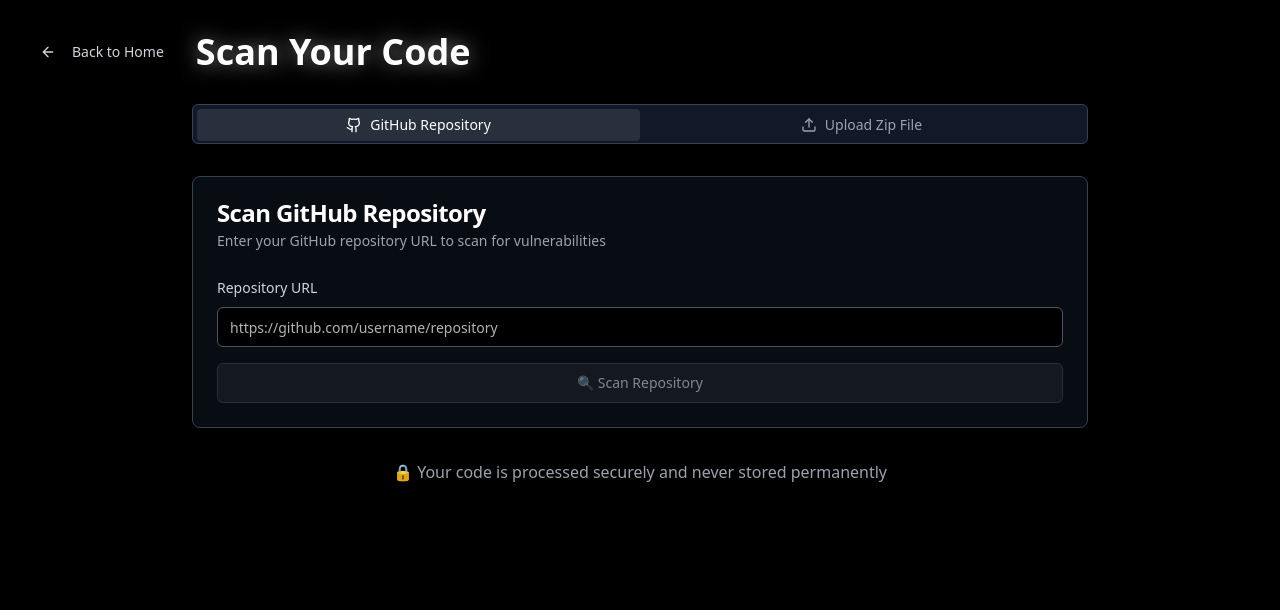
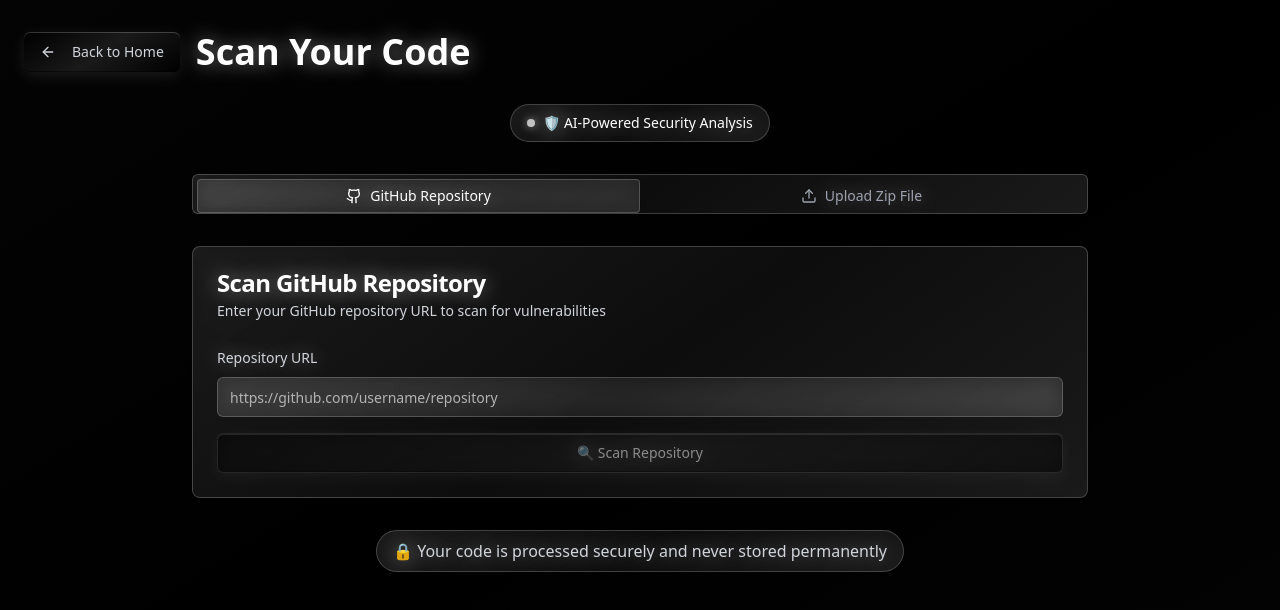
Before and after one commit to censorly/censorly, a React (Vite) app: page /scan in a window 1280 px wide. Shown: the top 610 px of the page. Built offline with nearby package versions, Linux system fonts and the light colour scheme.

Commit message:
Style: Improve /scan page theme
Adjusted the styling of the /scan page to better align with the website's overall theme.

```diff
--- a/src/pages/Scan.tsx
+++ b/src/pages/Scan.tsx
@@ -35,13 +35,18 @@ const Scan = () => {
   };
 
   return (
-    <div className="min-h-screen bg-black text-white">
-      <div className="container mx-auto px-6 py-8">
+    <div className="min-h-screen bg-black text-white relative overflow-hidden">
+      {/* Background effect similar to Hero */}
+      <div className="absolute inset-0 w-full h-full opacity-30">
+        <div className="absolute inset-0 bg-gradient-to-br from-white/5 via-transparent to-white/5"></div>
+      </div>
+
+      <div className="container mx-auto px-6 py-8 relative z-10">
         <div className="flex items-center mb-8">
           <Button
             variant="ghost"
             onClick={() => navigate("/")}
-            className="text-gray-300 hover:text-white hover:bg-white/10 mr-4"
+            className="text-gray-300 hover:text-white hover:bg-white/10 mr-4 shine-effect shiny-border"
           >
             <ArrowLeft className="w-4 h-4 mr-2" />
             Back to Home
@@ -50,18 +55,26 @@ const Scan = () => {
         </div>
 
         <div className="max-w-4xl mx-auto">
+          {/* AI Badge similar to Hero */}
+          <div className="flex justify-center mb-8">
+            <div className="inline-flex items-center px-4 py-2 glass-effect rounded-full shiny-border animate-fade-in">
+              <div className="w-2 h-2 bg-white rounded-full mr-2 animate-pulse shadow-[0_0_10px_rgba(255,255,255,0.8)]"></div>
+              <span className="text-sm text-white glow-text">🛡️ AI-Powered Security Analysis</span>
+            </div>
+          </div>
+
           <Tabs defaultValue="github" className="w-full">
-            <TabsList className="grid w-full grid-cols-2 mb-8 bg-gray-900 border border-gray-700">
+            <TabsList className="grid w-full grid-cols-2 mb-8 glass-effect border border-white/20 shiny-border">
               <TabsTrigger
                 value="github"
-                className="data-[state=active]:bg-white/10 data-[state=active]:text-white text-gray-400"
+                className="data-[state=active]:glass-effect data-[state=active]:text-white text-gray-400 glow-text transition-all duration-300"
               >
                 <Github className="w-4 h-4 mr-2" />
                 GitHub Repository
               </TabsTrigger>
               <TabsTrigger
                 value="upload"
-                className="data-[state=active]:bg-white/10 data-[state=active]:text-white text-gray-400"
+                className="data-[state=active]:glass-effect data-[state=active]:text-white text-gray-400 glow-text transition-all duration-300"
               >
                 <Upload className="w-4 h-4 mr-2" />
                 Upload Zip File
@@ -69,47 +82,47 @@ const Scan = () => {
             </TabsList>
 
             <TabsContent value="github">
-              <Card className="bg-gray-900/50 border-gray-700 backdrop-blur-sm">
+              <Card className="glass-effect border border-white/20 backdrop-blur-sm shiny-border">
                 <CardHeader>
-                  <CardTitle className="text-white">Scan GitHub Repository</CardTitle>
-                  <CardDescription className="text-gray-400">
+                  <CardTitle className="text-white glow-text">Scan GitHub Repository</CardTitle>
+                  <CardDescription className="text-gray-300">
                     Enter your GitHub repository URL to scan for vulnerabilities
                   </CardDescription>
                 </CardHeader>
                 <CardContent className="space-y-4">
                   <div className="space-y-2">
-                    <label className="text-sm text-gray-300">Repository URL</label>
+                    <label className="text-sm text-gray-300 glow-text">Repository URL</label>
                     <Input
                       placeholder="https://github.com/username/repository"
                       value={githubUrl}
                       onChange={(e) => setGithubUrl(e.target.value)}
-                      className="bg-black border-gray-600 text-white placeholder-gray-500 focus:border-gray-500"
+                      className="glass-effect border border-white/20 text-white placeholder-gray-400 focus:border-white/40 transition-all duration-300"
                     />
                   </div>
                   <Button
                     onClick={handleGithubScan}
                     disabled={!githubUrl || isScanning}
-                    className="w-full bg-white/10 border border-gray-600 text-white hover:bg-white/20 hover:border-gray-500"
+                    className="w-full shine-effect glass-effect border border-white/20 text-white hover:bg-white/20 hover:border-white/40 transition-all duration-300 transform hover:scale-105 hover:shadow-[0_0_30px_rgba(255,255,255,0.3)] shiny-border glow-text"
                   >
-                    {isScanning ? "Scanning..." : "🔍 Scan Repository"}
+                    {isScanning ? "🔍 Scanning..." : "🔍 Scan Repository"}
                   </Button>
                 </CardContent>
               </Card>
             </TabsContent>
 
             <TabsContent value="upload">
-              <Card className="bg-gray-900/50 border-gray-700 backdrop-blur-sm">
+              <Card className="glass-effect border border-white/20 backdrop-blur-sm shiny-border">
                 <CardHeader>
-                  <CardTitle className="text-white">Upload Zip File</CardTitle>
-                  <CardDescription className="text-gray-400">
+                  <CardTitle className="text-white glow-text">Upload Zip File</CardTitle>
+                  <CardDescription className="text-gray-300">
                     Upload a zip file containing your source code for security analysis
                   </CardDescription>
                 </CardHeader>
                 <CardContent className="space-y-4">
-                  <div className="border-2 border-dashed border-gray-600 rounded-lg p-8 text-center hover:border-gray-500 transition-colors">
-                    <Upload className="mx-auto h-12 w-12 text-gray-400 mb-4" />
+                  <div className="border-2 border-dashed border-white/30 rounded-lg p-8 text-center hover:border-white/50 transition-all duration-300 glass-effect shiny-border">
+                    <Upload className="mx-auto h-12 w-12 text-gray-300 mb-4 animate-pulse" />
                     <label className="cursor-pointer">
-                      <span className="text-lg text-gray-300 hover:text-white">
+                      <span className="text-lg text-gray-300 hover:text-white glow-text transition-all duration-200">
                         Click to upload or drag and drop
                       </span>
                       <input
@@ -119,13 +132,13 @@ const Scan = () => {
                         className="hidden"
                       />
                     </label>
-                    <p className="text-sm text-gray-500 mt-2">ZIP files up to 50MB</p>
+                    <p className="text-sm text-gray-400 mt-2">ZIP files up to 50MB</p>
                   </div>
                   {isScanning && (
-                    <div className="text-center">
-                      <div className="text-white">Processing your code...</div>
-                      <div className="mt-2 w-full bg-gray-700 rounded-full h-2">
-                        <div className="bg-white h-2 rounded-full animate-pulse w-1/2"></div>
+                    <div className="text-center glass-effect border border-white/20 rounded-lg p-4 shiny-border">
+                      <div className="text-white glow-text mb-2">🔄 Processing your code...</div>
+                      <div className="w-full bg-white/20 rounded-full h-2">
+                        <div className="bg-white h-2 rounded-full animate-pulse w-1/2 shadow-[0_0_10px_rgba(255,255,255,0.8)]"></div>
                       </div>
                     </div>
                   )}
@@ -134,8 +147,10 @@ const Scan = () => {
             </TabsContent>
           </Tabs>
 
-          <div className="mt-8 text-center text-gray-400">
-            <p>🔒 Your code is processed securely and never stored permanently</p>
+          <div className="mt-8 text-center">
+            <div className="inline-flex items-center px-4 py-2 glass-effect rounded-full border border-white/20 shiny-border">
+              <span className="text-gray-300 glow-text">🔒 Your code is processed securely and never stored permanently</span>
+            </div>
           </div>
         </div>
       </div>
```
